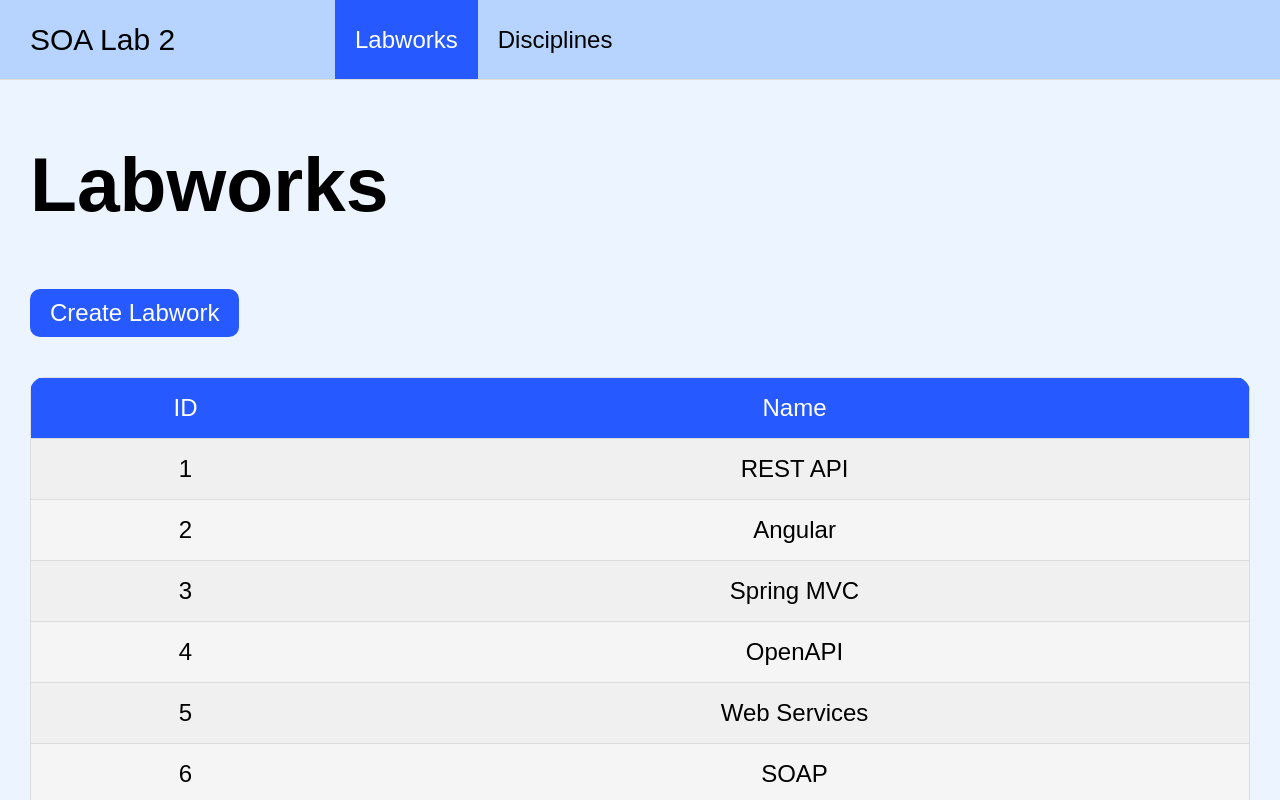
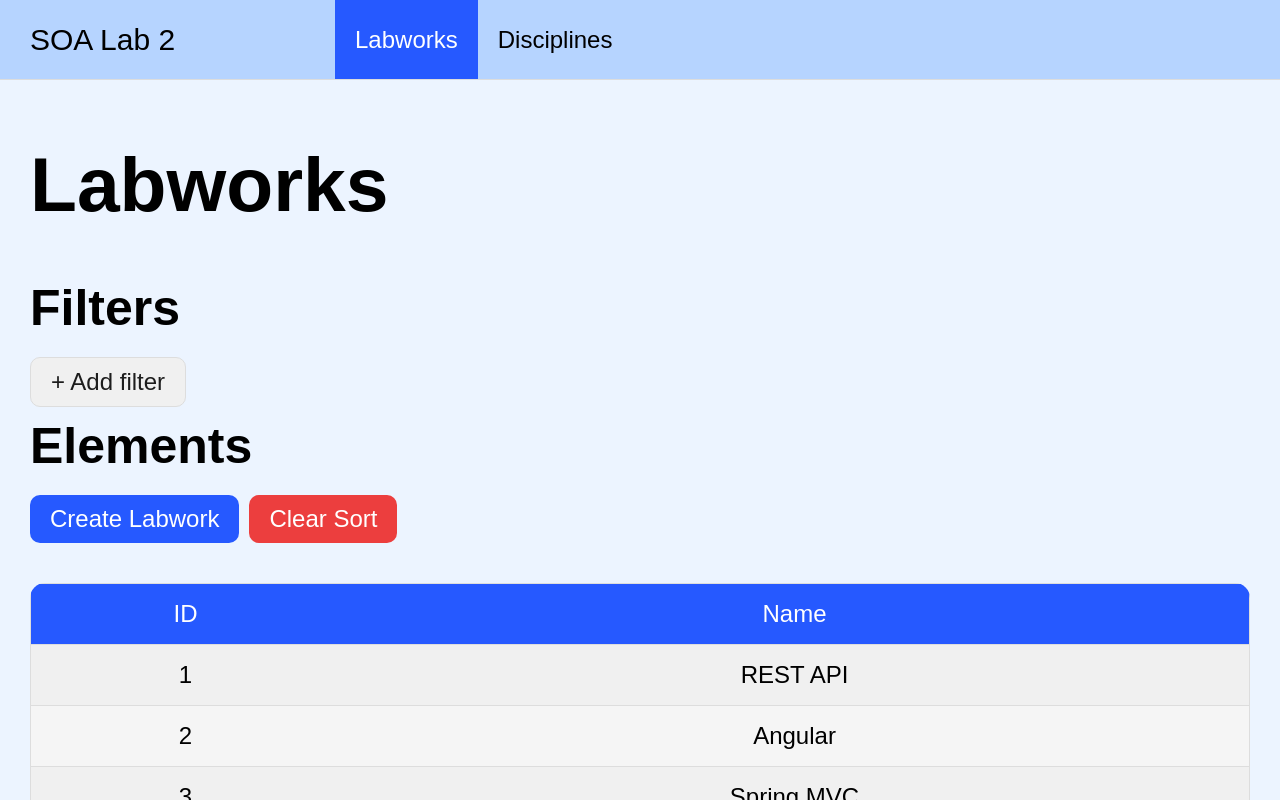
Before and after one commit to SolidSn4ke/soa-lab-2, an Angular app in the folder front/: page /labworks in a window 1280 px wide. Shown: the top 800 px of the page. Built offline with nearby package versions, Linux system fonts and the light colour scheme.

Commit message:
feat: add sorting for labwork

```diff
--- /dev/null
+++ b/front/src/app/interfaces/FilterItem.ts
@@ -0,0 +1,5 @@
+export interface FilterItem {
+    field: string,
+    operator: '>' | '<' | '~',
+    value: string,
+}
--- /dev/null
+++ b/front/src/app/interfaces/SortItem.ts
@@ -0,0 +1,4 @@
+export interface SortItem {
+    field: string,
+    direction: 'asc' | 'desc',
+}
--- a/front/src/app/pages/labworks/labworks.html
+++ b/front/src/app/pages/labworks/labworks.html
@@ -2,9 +2,22 @@
     <div class="container">
         <h1>Labworks</h1>
 
-        <div class="labwork-actions">
-            <button class="button button--primary default-text" (click)="onCreateLabworkClick()">
+        <h2>Filters</h2>
+        <div class="filter-list">
+
+        </div>
+
+        <button class="button button--surface default-text" (click)="addSearch()">
+            + Add filter
+        </button>
+
+        <h2>Elements</h2>
+        <div class="labwork-actions default-text">
+            <button class="button button--primary" (click)="onCreateLabworkClick()">
                 Create Labwork
+            </button>
+            <button class="button button--red" (click)="clearSort()">
+                Clear Sort
             </button>
         </div>
 
@@ -21,8 +34,22 @@
             <table class="labwork-table">
                 <thead>
                     <tr>
-                        <th>ID</th>
-                        <th>Name</th>
+                        <th (click)="onSortClick('id')">
+                            <span>ID</span>
+                            @if (getSort('id')){
+                            <span class="sort-arrow">
+                                {{ getSort('id') === 'desc' ? '↑' : '↓' }}
+                            </span>
+                            }
+                        </th>
+                        <th (click)="onSortClick('name')">
+                            <span>Name</span>
+                            @if (getSort('name')){
+                            <span class="sort-arrow">
+                                {{ getSort('name') === 'desc' ? '↑' : '↓' }}
+                            </span>
+                            }
+                        </th>
                     </tr>
                 </thead>
 
@@ -65,7 +92,10 @@
                 </button>
             </div>
             <span>
-                Total: {{ totalPages }} pages
+                Total pages: {{ totalPages }}
+            </span>
+            <span>
+                Total elements: {{ totalElements }}
             </span>
         </div>
         }
--- a/front/src/app/pages/labworks/labworks.scss
+++ b/front/src/app/pages/labworks/labworks.scss
@@ -2,7 +2,6 @@
     display: flex;
     flex-direction: row;
     gap: 10px;
-    padding-top: 20px;
     padding-bottom: 40px;
 }
 
@@ -21,6 +20,7 @@
         background-color: var(--color-primary);
         color: var(--color-text-inverse);
         font-weight: 500;
+        cursor: pointer;
     }
 
     tbody {
--- a/front/src/app/pages/labworks/labworks.ts
+++ b/front/src/app/pages/labworks/labworks.ts
@@ -3,6 +3,8 @@ import { Component, OnInit } from '@angular/core';
 import { Labwork } from '../../interfaces/Labwork';
 import { LabworkService } from '../../services/labwork.service';
 import { Router } from '@angular/router';
+import { SortItem } from '../../interfaces/SortItem';
+import { FilterItem } from '../../interfaces/FilterItem';
 
 @Component({
   imports: [CommonModule],
@@ -18,6 +20,9 @@ export class Labworks implements OnInit {
   public pageSize: number = 10;
   public totalElements: number = 0;
 
+  public sortRules: SortItem[] = [];
+  public filters: FilterItem[] = [];
+
   public isLoading: boolean = false;
   public errorMessage: string | null = null;
 
@@ -30,7 +35,17 @@ export class Labworks implements OnInit {
   public loadLabworks(): void {
     this.isLoading = true;
     this.errorMessage = null;
-    this.labworkService.getLabworks(this.currentPage, this.pageSize).subscribe({
+
+    const sort = this.sortRules.map(
+      rule => `${rule.field},${rule.direction}`
+    )
+
+    const search = this.filters.map(
+      filter => `${filter.field}${filter.operator}${filter.value.trim()}`
+    );
+
+    this.labworkService.getLabworks(this.currentPage, this.pageSize, sort, search)
+      .subscribe({
         next: (pageInfo) => {
           this.labworks = pageInfo.items;
           this.currentPage = pageInfo.page;
@@ -99,4 +114,48 @@ export class Labworks implements OnInit {
       (_, index) => start + index
     );
   }
+
+  public addSearch(): void {
+
   }
+
+  public onSortClick(field: string) {
+    const currentRule = this.sortRules.find(
+      rule => rule.field === field
+    );
+
+    const direction = currentRule?.direction === 'asc' ? 'desc' : 'asc';
+    if (currentRule) {
+      this.sortRules.forEach(
+        rule => {
+          if (rule === currentRule) {
+            rule.direction = direction;
+          }
+        }
+      )
+    } else {
+      this.sortRules.push({ field, direction });
+    }
+
+
+    this.currentPage = 0;
+    this.loadLabworks();
+  }
+
+  public clearSort() {
+    this.sortRules = [];
+    this.loadLabworks();
+  }
+
+  public getSort(field: string): 'asc' | 'desc' | null {
+    const currentRule = this.sortRules.find(
+      rule => rule.field === field
+    );
+
+    if (currentRule) {
+      return currentRule.direction;
+    }
+
+    return null;
+  }
+}
--- a/front/src/app/services/labwork.service.ts
+++ b/front/src/app/services/labwork.service.ts
@@ -15,7 +15,11 @@ export class LabworkService {
 
     public constructor(private readonly http: HttpClient) { }
 
-    public getLabworks(page: number, size: number): Observable<PageInfo<Labwork>> {
+    public getLabworks(
+        page: number,
+        size: number,
+        sort: string[],
+        search: string[]): Observable<PageInfo<Labwork>> {
         // Mock data
         if (environment.useMocks) {
             const start = page * size;
@@ -32,9 +36,17 @@ export class LabworkService {
         }
 
 
-        const params = new HttpParams()
+        let params = new HttpParams()
             .set('page', page)
             .set('size', size);
+
+        for (const sortItem of sort) {
+            params = params.append('sort', sortItem);
+        }
+
+        for (const searchItem of search) {
+            params = params.append('search', searchItem);
+        }
 
         return this.http.get<PageInfo<Labwork>>(
             this.apiUrl,
--- a/front/src/styles.scss
+++ b/front/src/styles.scss
@@ -9,6 +9,7 @@
     --color-background-header: #b6d4ff;
 
     --color-surface: #f0f0f0;
+    --color-surface-hover: #a0a0a0;
     --color-surface-alternate: #f5f5f5;
 
     --color-text-primary: #1D1D1D;
@@ -51,6 +52,12 @@ h1 {
     padding-bottom: 40px;
 }
 
+h2 {
+    font-size: clamp(30px, 4vw, 50px);
+    padding-top: 10px;
+    padding-bottom: 20px;
+}
+
 button,
 input,
 textarea {
@@ -83,6 +90,16 @@ a {
 
         &:hover {
             background-color: var(--color-red-hover);
+        }
+    }
+
+    &--surface {
+        background-color: var(--color-surface);
+        color: var(--color-text-primary);
+        border: 1px solid var(--color-border);
+
+        &:hover {
+            background-color: var(--color-surface-hover);
         }
     }
 
@@ -125,3 +142,14 @@ section {
         color: var(--color-text-inverse);
     }
 }
+
+.clear-sort-button {
+    padding: 6px 12px;
+}
+
+.sort-arrow {
+    &.flip {
+        transform: rotateX(180deg);
+        background-color: #1D1D1D;
+    }
+}
```
Lines whose indentation alone changed are shown as unchanged.
